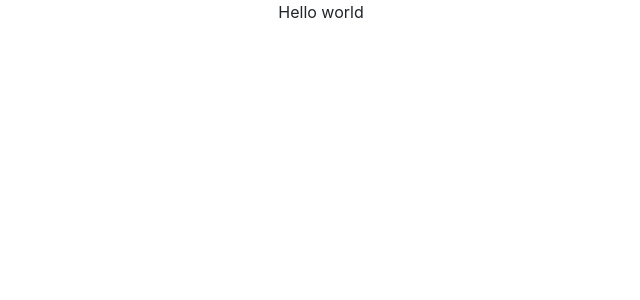
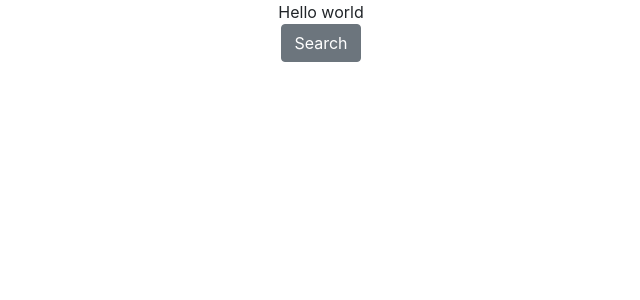
Before and after one commit to sbosh1991/dictionary-react-project, a React (Create React App) app: page / in a window 1280 px wide. Shown: the top 300 px of the page, without its empty margins (319-959 px from the left). Built offline with nearby package versions, Linux system fonts and the light colour scheme.

Commit message:
initial commit

```diff
--- a/src/App.js
+++ b/src/App.js
@@ -1,7 +1,14 @@
 import "./App.css";
 
 function App() {
-  return <div className="App">Hello world</div>;
+  return (
+    <div className="App">
+      Hello world
+      <div>
+        <button className="btn btn-secondary"> Search</button>
+      </div>
+    </div>
+  );
 }
 
 export default App;
```
